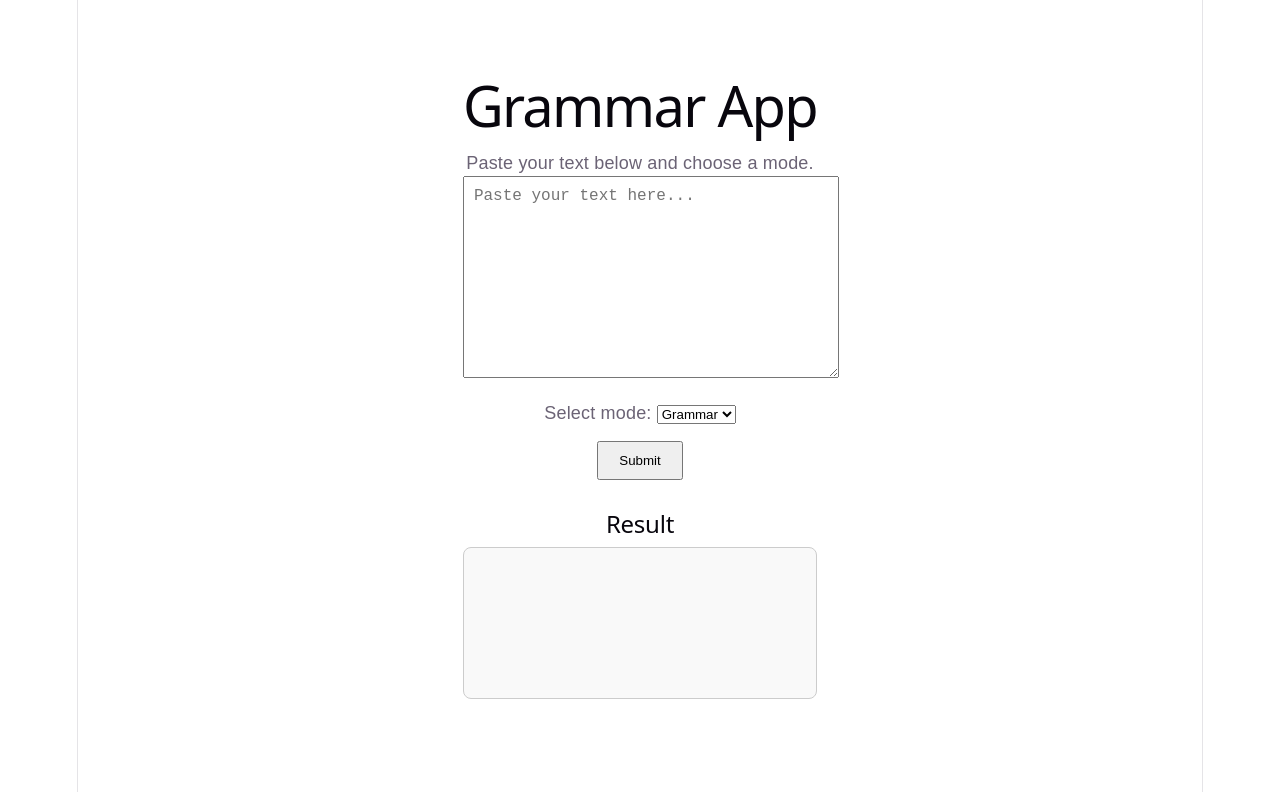
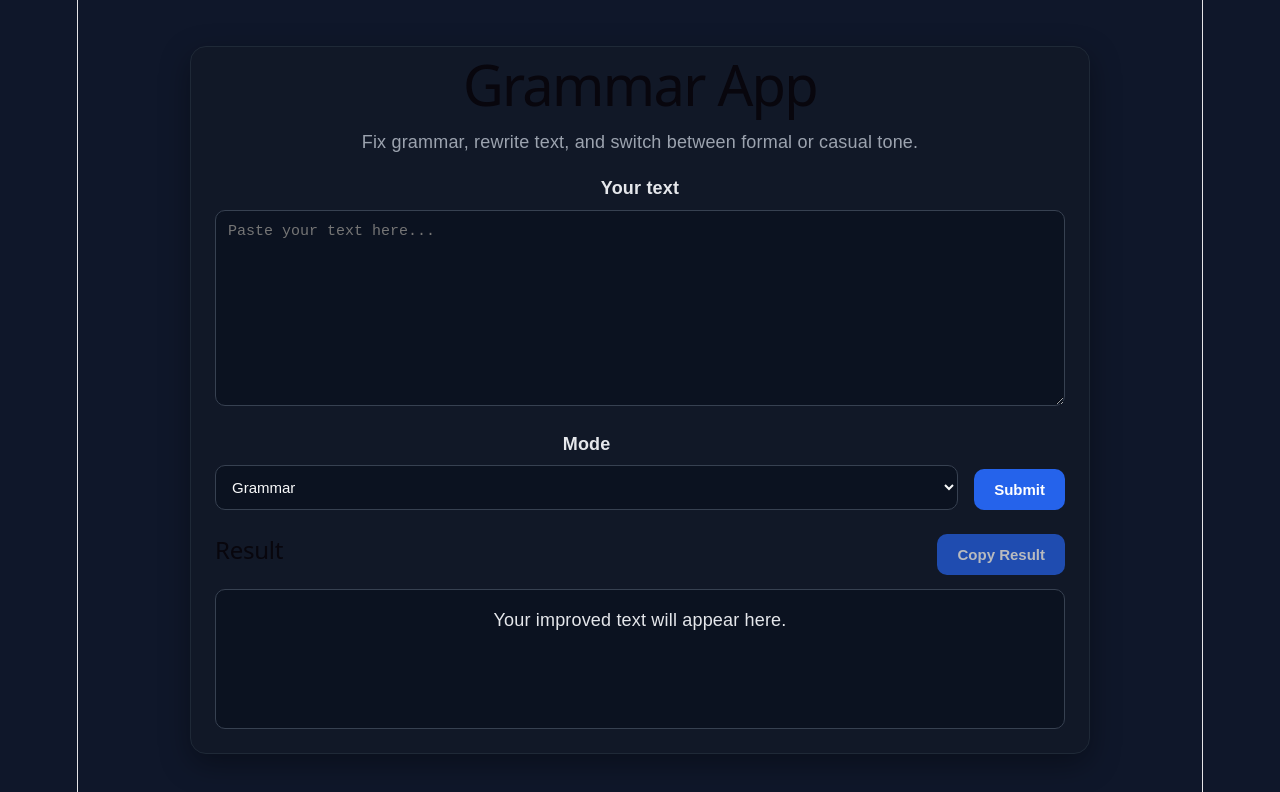
Before and after one commit to LazyPanda902/GrammarChecker, a React app in the folder frontend/: page / in a window 1280 px wide. Shown: the top 792 px of the page. Built offline with nearby package versions, Linux system fonts and the light colour scheme; the HTML template or start-up script is replaced by a standard one.

Commit message:
Add copy result button

```diff
--- a/frontend/src/App.css
+++ b/frontend/src/App.css
@@ -1,184 +1,107 @@
-.counter {
-  font-size: 16px;
-  padding: 5px 10px;
-  border-radius: 5px;
-  color: var(--accent);
-  background: var(--accent-bg);
-  border: 2px solid transparent;
-  transition: border-color 0.3s;
-  margin-bottom: 24px;
-
-  &:hover {
-    border-color: var(--accent-border);
-  }
-  &:focus-visible {
-    outline: 2px solid var(--accent);
-    outline-offset: 2px;
-  }
+body {
+  margin: 0;
+  font-family: Arial, sans-serif;
+  background: #0f172a;
+  color: #e5e7eb;
 }
 
-.hero {
-  position: relative;
-
-  .base,
-  .framework,
-  .vite {
-    inset-inline: 0;
-    margin: 0 auto;
+* {
+  box-sizing: border-box;
 }
 
-  .base {
-    width: 170px;
-    position: relative;
-    z-index: 0;
+.app {
+  min-height: 100vh;
+  display: flex;
+  justify-content: center;
+  align-items: center;
+  padding: 30px;
 }
 
-  .framework,
-  .vite {
-    position: absolute;
+.card {
+  width: 100%;
+  max-width: 900px;
+  background: #111827;
+  border: 1px solid #1f2937;
+  border-radius: 16px;
+  padding: 24px;
+  box-shadow: 0 10px 30px rgba(0, 0, 0, 0.35);
 }
 
-  .framework {
-    z-index: 1;
-    top: 34px;
-    height: 28px;
-    transform: perspective(2000px) rotateZ(300deg) rotateX(44deg) rotateY(39deg)
-      scale(1.4);
+h1,
+h2 {
+  margin-top: 0;
 }
 
-  .vite {
-    z-index: 0;
-    top: 107px;
-    height: 26px;
-    width: auto;
-    transform: perspective(2000px) rotateZ(300deg) rotateX(40deg) rotateY(39deg)
-      scale(0.8);
-  }
+.subtitle {
+  color: #9ca3af;
+  margin-bottom: 20px;
 }
 
-#center {
-  display: flex;
-  flex-direction: column;
-  gap: 25px;
-  place-content: center;
-  place-items: center;
-  flex-grow: 1;
-
-  @media (max-width: 1024px) {
-    padding: 32px 20px 24px;
-    gap: 18px;
-  }
+.label {
+  display: block;
+  margin-bottom: 8px;
+  font-weight: bold;
 }
 
-#next-steps {
-  display: flex;
-  border-top: 1px solid var(--border);
-  text-align: left;
-
-  & > div {
-    flex: 1 1 0;
-    padding: 32px;
-    @media (max-width: 1024px) {
-      padding: 24px 20px;
-    }
+.textarea,
+.select {
+  width: 100%;
+  background: #0b1220;
+  color: #f9fafb;
+  border: 1px solid #374151;
+  border-radius: 10px;
+  padding: 12px;
+  font-size: 15px;
 }
 
-  .icon {
-    margin-bottom: 16px;
-    width: 22px;
-    height: 22px;
+.textarea {
+  resize: vertical;
+  margin-bottom: 18px;
 }
 
-  @media (max-width: 1024px) {
-    flex-direction: column;
-    text-align: center;
-  }
+.controls {
+  display: flex;
+  gap: 16px;
+  align-items: end;
+  margin-bottom: 24px;
 }
 
-#docs {
-  border-right: 1px solid var(--border);
-
-  @media (max-width: 1024px) {
-    border-right: none;
-    border-bottom: 1px solid var(--border);
-  }
+.controls > div {
+  flex: 1;
 }
 
-#next-steps ul {
-  list-style: none;
-  padding: 0;
-  display: flex;
-  gap: 8px;
-  margin: 32px 0 0;
-
-  .logo {
-    height: 18px;
+.button,
+.copy-button {
+  background: #2563eb;
+  color: white;
+  border: none;
+  border-radius: 10px;
+  padding: 12px 20px;
+  cursor: pointer;
+  font-size: 15px;
+  font-weight: bold;
 }
 
-  a {
-    color: var(--text-h);
-    font-size: 16px;
-    border-radius: 6px;
-    background: var(--social-bg);
-    display: flex;
-    padding: 6px 12px;
-    align-items: center;
-    gap: 8px;
-    text-decoration: none;
-    transition: box-shadow 0.3s;
-
-    &:hover {
-      box-shadow: var(--shadow);
-    }
-    .button-icon {
-      height: 18px;
-      width: 18px;
-    }
+.button:disabled,
+.copy-button:disabled {
+  opacity: 0.7;
+  cursor: not-allowed;
 }
 
-  @media (max-width: 1024px) {
-    margin-top: 20px;
-    flex-wrap: wrap;
-    justify-content: center;
-
-    li {
-      flex: 1 1 calc(50% - 8px);
+.result-header {
+  display: flex;
+  justify-content: space-between;
+  align-items: center;
+  margin-bottom: 14px;
+  gap: 12px;
 }
 
-    a {
-      width: 100%;
-      justify-content: center;
-      box-sizing: border-box;
+.result {
+  white-space: pre-wrap;
+  min-height: 140px;
+  background: #0b1220;
+  border: 1px solid #374151;
+  border-radius: 10px;
+  padding: 16px;
+  line-height: 1.6;
 }
-  }
-}
-
-#spacer {
-  height: 88px;
-  border-top: 1px solid var(--border);
-  @media (max-width: 1024px) {
-    height: 48px;
-  }
-}
-
-.ticks {
-  position: relative;
-  width: 100%;
-
-  &::before,
-  &::after {
-    content: '';
-    position: absolute;
-    top: -4.5px;
-    border: 5px solid transparent;
-  }
-
-  &::before {
-    left: 0;
-    border-left-color: var(--border);
-  }
-  &::after {
-    right: 0;
-    border-right-color: var(--border);
-  }
-}
--- a/frontend/src/App.jsx
+++ b/frontend/src/App.jsx
@@ -6,6 +6,7 @@ function App() {
   const [mode, setMode] = useState("grammar");
   const [result, setResult] = useState("");
   const [loading, setLoading] = useState(false);
+  const [copied, setCopied] = useState(false);
 
   const handleSubmit = async () => {
     if (!text.trim()) {
@@ -15,6 +16,7 @@ function App() {
 
     setLoading(true);
     setResult("");
+    setCopied(false);
 
     try {
       const response = await fetch("http://localhost:5000/api/grammar-check", {
@@ -39,22 +41,42 @@ function App() {
     }
   };
 
+  const handleCopy = async () => {
+    if (!result || result.startsWith("Error:")) return;
+
+    try {
+      await navigator.clipboard.writeText(result);
+      setCopied(true);
+
+      setTimeout(() => {
+        setCopied(false);
+      }, 2000);
+    } catch (error) {
+      alert("Copy failed.");
+    }
+  };
+
   return (
-    <div style={{ maxWidth: "800px", margin: "40px auto", padding: "20px", fontFamily: "Arial" }}>
+    <div className="app">
+      <div className="card">
         <h1>Grammar App</h1>
-      <p>Paste your text below and choose a mode.</p>
+        <p className="subtitle">
+          Fix grammar, rewrite text, and switch between formal or casual tone.
+        </p>
 
+        <label className="label">Your text</label>
         <textarea
           rows="10"
-        style={{ width: "100%", padding: "10px", fontSize: "16px" }}
+          className="textarea"
           placeholder="Paste your text here..."
           value={text}
           onChange={(e) => setText(e.target.value)}
         />
 
-      <div style={{ marginTop: "15px", marginBottom: "15px" }}>
-        <label>Select mode: </label>
-        <select value={mode} onChange={(e) => setMode(e.target.value)}>
+        <div className="controls">
+          <div>
+            <label className="label">Mode</label>
+            <select value={mode} onChange={(e) => setMode(e.target.value)} className="select">
               <option value="grammar">Grammar</option>
               <option value="rewrite">Rewrite</option>
               <option value="formal">Formal</option>
@@ -62,22 +84,25 @@ function App() {
             </select>
           </div>
 
-      <button onClick={handleSubmit} disabled={loading} style={{ padding: "10px 20px", cursor: "pointer" }}>
+          <button onClick={handleSubmit} disabled={loading} className="button">
             {loading ? "Processing..." : "Submit"}
           </button>
+        </div>
 
-      <h2 style={{ marginTop: "30px" }}>Result</h2>
-      <div
-        style={{
-          whiteSpace: "pre-wrap",
-          border: "1px solid #ccc",
-          padding: "15px",
-          minHeight: "120px",
-          borderRadius: "8px",
-          backgroundColor: "#f9f9f9"
-        }}
+        <div className="result-header">
+          <h2>Result</h2>
+          <button
+            onClick={handleCopy}
+            disabled={!result || result.startsWith("Error:")}
+            className="copy-button"
           >
-        {result}
+            {copied ? "Copied!" : "Copy Result"}
+          </button>
+        </div>
+
+        <div className="result">
+          {result || "Your improved text will appear here."}
+        </div>
       </div>
     </div>
   );
```
Lines whose indentation alone changed are shown as unchanged.
